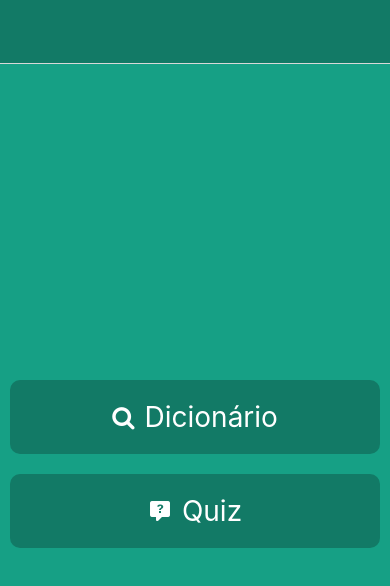
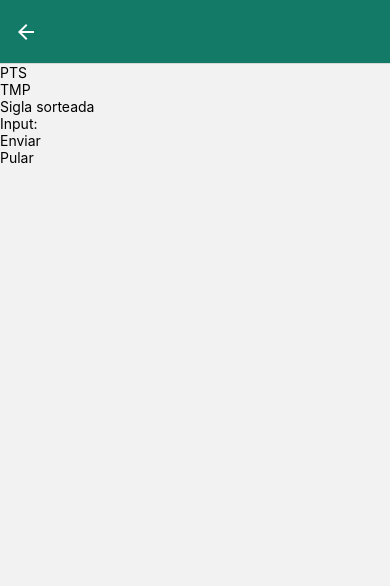
Before and after one commit to kayehol/siglario, a React Native app: screen /Game in a window 390 px wide. Before the commit this address had no page. Shown: the top 586 px of the page. Built offline with nearby package versions, Linux system fonts and the light colour scheme.

Commit message:
Adiciona tela principal do quiz

```diff
--- a/App.js
+++ b/App.js
@@ -9,6 +9,7 @@ import Quiz from './components/Quiz/Quiz.js';
 import SiglaDetalhe from './components/Dicionario/SiglaDetalhe.js';
 import Ranking from './components/Quiz/Ranking.js';
 import GameOver from './components/Quiz/GameOver.js';
+import Game from './components/Quiz/Game.js';
 
 const Stack = createNativeStackNavigator();
 
@@ -58,6 +59,11 @@ export default function App() {
           component={GameOver}
           options={{ title: 'Game Over'}}
         />
+        <Stack.Screen
+          name="Game"
+          component={Game}
+          options={{ title: ''}}
+        />
       </Stack.Navigator>
     </NavigationContainer>
   );
--- /dev/null
+++ b/components/Quiz/Game.js
@@ -0,0 +1,26 @@
+import { View, Text, TouchableOpacity } from "react-native";
+
+export default function Game() {
+    return (
+        <View>
+            <View>
+                <Text>PTS</Text>
+                <Text>TMP</Text>
+            </View>
+            <View>
+                <Text>Sigla sorteada</Text>
+            </View>
+            <View>
+                <Text>Input:</Text>
+            </View>
+            <View>
+                <TouchableOpacity>
+                    <Text>Enviar</Text>
+                </TouchableOpacity>
+                <TouchableOpacity>
+                    <Text>Pular</Text>
+                </TouchableOpacity>
+            </View>
+        </View>
+    )
+}
```
